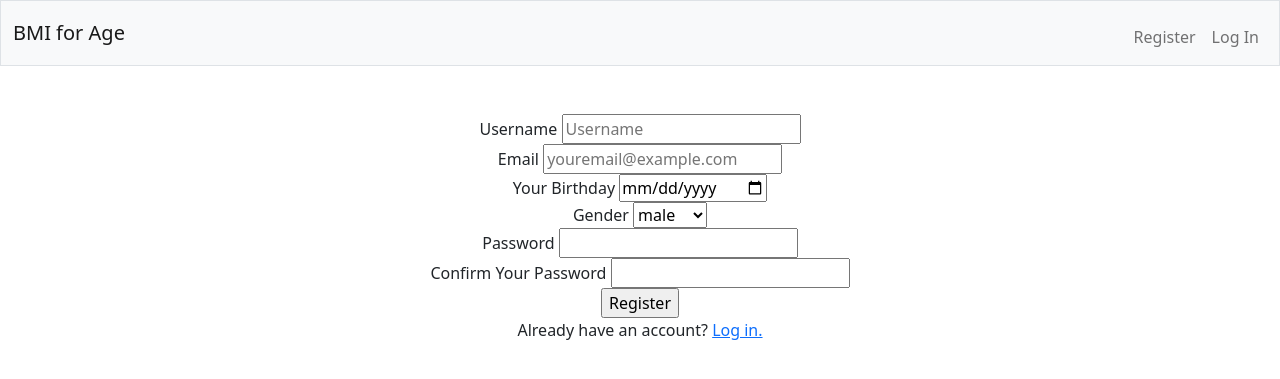
After one commit to tait-adam/bmi, a Flask app: template app/auth/templates/register.html in a window 1280 px wide. The commit adds this page. Shown: the top 379 px of the page. Run offline with Flask 3, Linux system fonts and the light colour scheme; the template is opened without the code that fills it: values that come from a table or form of the project are taken from there, others are empty; some libraries are stand-ins or nearby versions.

Commit message:
feat: allow users to register and log in/out

```diff
--- /dev/null
+++ b/app/auth/routes.py
@@ -0,0 +1,91 @@
+from flask import Blueprint, redirect, flash, render_template, url_for, request
+from flask_login import current_user, login_user, logout_user, login_required
+from app.forms import RegistrationForm, LoginForm
+from app import login_manager, db
+from app.models import User
+
+auth = Blueprint(
+    'auth',
+    __name__,
+    template_folder='templates'
+)
+
+
+@auth.route("/login", methods=['GET', 'POST'])
+def login():
+    if current_user.is_authenticated:
+        return redirect("/")
+
+    form = LoginForm()
+    if form.validate_on_submit():
+        user = db.session.execute(
+            db.select(User).filter_by(email=form.email.data)
+        ).scalar()
+
+        if user and user.check_password(password=form.password.data):
+            login_user(user)
+            next_page = request.args.get('next')
+            flash('Logged In')
+            return redirect(next_page or url_for('charts.home'))
+        flash('Invalid email/password combination')
+        return redirect("/login")
+    else:
+        return render_template('login.html', form=form)
+
+
+@auth.route("/logout")
+@login_required
+def logout():
+    logout_user()
+    flash('Successfully logged-out')
+    return redirect(url_for('auth.login'))
+
+
+@auth.route("/register", methods=['GET', 'POST'])
+def register():
+    """User registration page"""
+    form = RegistrationForm()
+    if form.validate_on_submit():
+        existing_user = db.session.execute(
+            db.select(User.id).filter_by(email=form.email.data)
+        ).first()
+        if existing_user is None:
+            user = User(
+                name=form.username.data,
+                email=form.email.data,
+                # TODO: select gender_id from genders table
+                gender_id=1,
+                birthday=form.birthday.data
+            )
+            user.set_password(form.password.data)
+            db.session.add(user)
+            db.session.commit()
+            login_user(user)
+            flash('Congratulations. You have successfully registered')
+            return redirect("/")
+        flash('A user already exists with that email address')
+        return redirect("/login")
+    else:
+        return render_template('register.html', form=form)
+
+
+# Helper Functions
+@login_manager.user_loader
+def load_user(user_id):
+    """Check is user is logged-in on every page load"""
+    if user_id is not None:
+        user = User.query.get(user_id)
+        print(user)
+        return user
+        # TODO: Move away from query statement
+        # return db.session.execute(
+        #     db.select(User).filter_by(id=user_id)
+        # ).first()
+    return None
+
+
+@login_manager.unauthorized_handler
+def unauthorised():
+    """Redirect unauthorised users to Login page"""
+    flash('You must be logged-in to view that page')
+    return redirect(url_for('auth.login'))
--- /dev/null
+++ b/app/auth/templates/register.html
@@ -0,0 +1,85 @@
+{% extends "layout.html" %}
+
+{% block title %}
+Register
+{% endblock %}
+
+{% block main %}
+
+<form action="/register" method="post">
+  {{ form.csrf_token }}
+  <fieldset class="form-field">
+    {{ form.username.label }}
+    {{ form.username(placeholder='Username') }}
+    {% if form.username.errors %}
+    <ul class="errors">
+      {% for error in form.username.errors %}
+      <li>{{ error }}</li>
+      {% endfor %}
+    </ul>
+    {% endif %}
+  </fieldset>
+  <fieldset class="form-field">
+    {{ form.email.label }}
+    {{ form.email(placeholder='youremail@example.com') }}
+    {% if form.email.errors %}
+    <ul class="errors">
+      {% for error in form.email.errors %}
+      <li>{{ error }}</li>
+      {% endfor %}
+    </ul>
+    {% endif %}
+  </fieldset>
+  <fieldset class="form-field">
+    {{ form.birthday.label }}
+    {{ form.birthday }}
+    {% if form.birthday.errors %}
+    <ul class="errors">
+      {% for error in form.birthday.errors %}
+      <li>{{ error }}</li>
+      {% endfor %}
+    </ul>
+    {% endif %}
+  </fieldset>
+  <fieldset class="form-field">
+    {{ form.gender.label }}
+    {{ form.gender }}
+    {% if form.gender.errors %}
+    <ul class="errors">
+      {% for error in form.gender.errors %}
+      <li>{{ error }}</li>
+      {% endfor %}
+    </ul>
+    {% endif %}
+  </fieldset>
+  <fieldset class="form-field">
+    {{ form.password.label }}
+    {{ form.password }}
+    {% if form.password.errors %}
+    <ul class="errors">
+      {% for error in form.password.errors %}
+      <li>{{ error }}</li>
+      {% endfor %}
+    </ul>
+    {% endif %}
+  </fieldset>
+  <fieldset class="form-field">
+    {{ form.confirmation.label }}
+    {{ form.confirmation }}
+    {% if form.confirmation.errors %}
+    <ul class="errors">
+      {% for error in form.confirmation.errors %}
+      <li>{{ error }}</li>
+      {% endfor %}
+    </ul>
+    {% endif %}
+  </fieldset>
+  {{ form.submit }}
+</form>
+<div class="login-register">
+  <div>
+    <span>Already have an account?</span>
+    <a href="{{ url_for('auth.login') }}">Log in.</a>
+  </div>
+</div>
+{% endblock %}
--- a/app/charts/routes.py
+++ b/app/charts/routes.py
@@ -1,4 +1,5 @@
 from flask import Blueprint, render_template, redirect, flash
+from flask_login import login_required
 from app.models import db, User, Measurement
 from app.forms import MeasurementForm
 
@@ -17,6 +18,7 @@ charts = Blueprint(
 
 
 @charts.route("/", methods=['GET', 'POST'])
+@login_required
 def home():
     """TODO: Add function doc"""
 
@@ -72,6 +74,7 @@ def home():
 
 
 @charts.route("/add-measurement", methods=["GET", "POST"])
+@login_required
 def add_measurement():
     """
     BMI Calculator KG = Weight (kg) / Height (m)²
--- a/app/forms.py
+++ b/app/forms.py
@@ -1,6 +1,9 @@
 from flask_wtf import FlaskForm
-from wtforms import DecimalField, DateField, SubmitField
-from wtforms.validators import DataRequired
+from wtforms import DecimalField, DateField, SelectField, SubmitField, StringField, PasswordField  # NOQA
+from wtforms.validators import DataRequired, Email, EqualTo, Length
+
+# TODO: Go through WTFOrms and see if I can improve on validations
+# TODO: Add Recaptcha to registration and maybe login
 
 
 class MeasurementForm(FlaskForm):
@@ -17,3 +20,60 @@ class MeasurementForm(FlaskForm):
         [DataRequired()]
     )
     submit = SubmitField('Add Measurement')
+
+
+class RegistrationForm(FlaskForm):
+    username = StringField(
+        'Username',
+        [DataRequired()]
+    )
+    gender = SelectField(
+        'Gender',
+        [DataRequired()],
+        choices=[
+            ('Male', 'male'),
+            ('Female', 'female'),
+        ]
+    )
+    birthday = DateField(
+        'Your Birthday',
+        [DataRequired()]
+    )
+    email = StringField(
+        'Email',
+        validators=[
+            Length(min=6),
+            Email(message='Enter a valid email address.'),
+            DataRequired()
+        ]
+    )
+    password = PasswordField(
+        'Password',
+        validators=[
+            Length(min=6, message='Select a stronger password'),
+            DataRequired()
+        ]
+    )
+    confirmation = StringField(
+        'Confirm Your Password',
+        validators=[
+            EqualTo('password', message='Passwords must match'),
+            DataRequired()
+        ]
+    )
+    submit = SubmitField('Register')
+
+
+class LoginForm(FlaskForm):
+    email = StringField(
+        'Email',
+        validators=[
+            DataRequired(),
+            Email(message='Enter a valid email.')
+        ]
+    )
+    password = PasswordField(
+        'Password',
+        [DataRequired()]
+    )
+    submit = SubmitField('Login')
--- a/app/templates/layout.html
+++ b/app/templates/layout.html
@@ -31,10 +31,10 @@
         <span class="navbar-toggler-icon"></span>
       </button>
       <div class="collapse navbar-collapse" id="navbar">
-        {% if session["user_id"] %}
+        {% if current_user.is_authenticated %}
         <ul class="navbar-nav me-auto mt-2">
           <li class="nav-item"><a class="nav-link" href="/">Chart</a></li>
-          <li class="nav-item"><a class="nav-link" href="/measure">Add Measurement</a></li>
+          <li class="nav-item"><a class="nav-link" href="/add-measurement">Add Measurement</a></li>
         </ul>
         <ul class="navbar-nav ms-auto mt-2">
           <li class="nav-item"><a class="nav-link" href="/logout">Log Out</a></li>
--- a/config.py
+++ b/config.py
@@ -1,3 +1,7 @@
+# TODO: Move secret key to dotenv
+# NOTE: Secret key generation:
+# python -c 'import secrets; print(secrets.token_hex())'
+
 import os
 basedir = os.path.abspath(os.path.dirname(__file__))
 
@@ -21,3 +25,4 @@ class Config:
     # Session
     SESSION_PERMANENT = False
     SESSION_TYPE = "filesystem"
+    SECRET_KEY = 'b45c99a40877a33a7bfbdabdd696dff2eb9805e06562773dbb21253cd96ad4a0'  # NOQA
```
Also changed, not shown: app/__init__.py (+7 -2 lines), app/auth/templates/login.html (added, +39 -0 lines), app/models.py (+40 -1 lines), migrations/versions/257e2b192212_initial_migration.py (added, +67 -0 lines), migrations/versions/b4714aaab316_initial_migration.py (deleted, +0 -67 lines).
